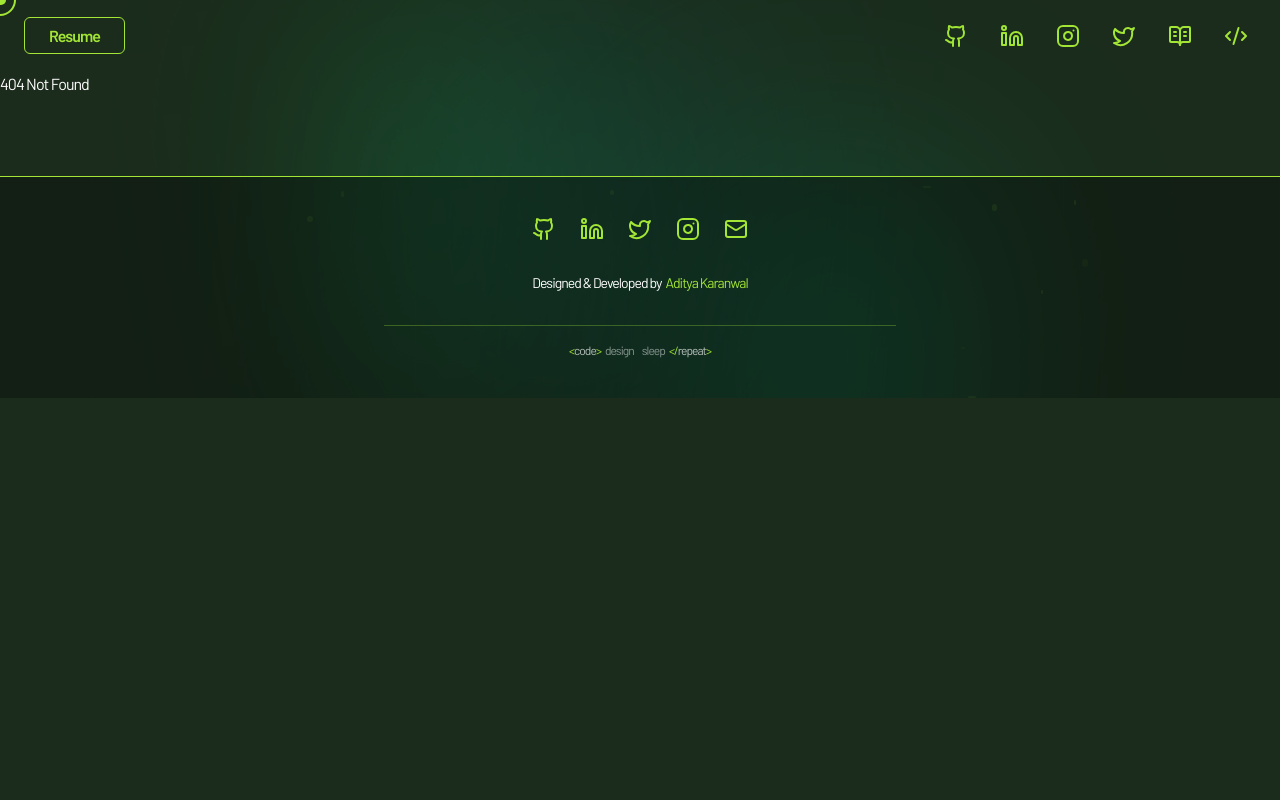
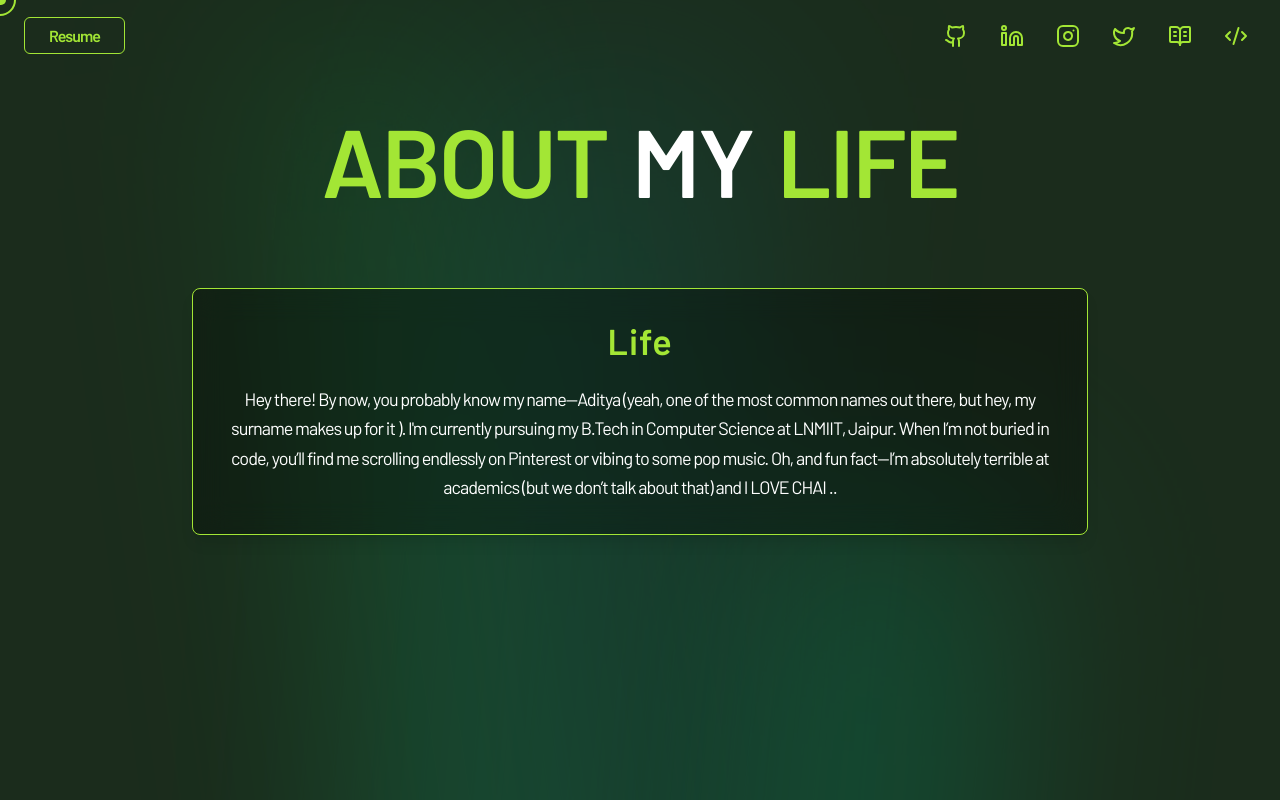
Before and after one commit to karanwal123/me_my, a React (Vite) app: page /life in a window 1280 px wide. Before the commit this address had no page. Shown: the top 800 px of the page. Built offline with nearby package versions, Linux system fonts and the light colour scheme.

Commit message:
about_life/me page

```diff
--- a/src/Routes.jsx
+++ b/src/Routes.jsx
@@ -2,6 +2,7 @@ import { Routes, Route } from "react-router-dom";
 import HomePage from "./components/HomePage";
 import Design from "./pages/Design";
 import Tech from "./pages/Tech";
+import Life from "./pages/Life";
 
 function AppRoutes() {
   return (
@@ -10,6 +11,7 @@ function AppRoutes() {
       <Route path="/home" element={<HomePage />} />
       <Route path="/design" element={<Design />} />
       <Route path="/tech-achievements" element={<Tech />} />
+      <Route path="/life" element={<Life />} />
       <Route path="*" element={<h1 className="text-white">404 Not Found</h1>} />
     </Routes>
   );
--- /dev/null
+++ b/src/pages/Life.jsx
@@ -0,0 +1,72 @@
+import { Info, User, Heart } from "lucide-react";
+import { useState, useEffect, useRef } from "react";
+import gsap from "gsap";
+import AnimatedQuoteBox from "../components/AnimatedQuoteBox ";
+
+const Life = () => {
+  const [visible, setVisible] = useState(false);
+  const quoteRef = useRef(null);
+
+  useEffect(() => {
+    setTimeout(() => setVisible(true), 300); // Delay for animation
+
+    // GSAP animation for the quote section
+    gsap.fromTo(
+      quoteRef.current,
+      { opacity: 0, y: 30 },
+      { opacity: 1, y: 0, duration: 1, delay: 0.5, ease: "power3.out" }
+    );
+  }, []);
+
+  return (
+    <div className="flex flex-col items-center min-h-screen text-white px-4 pt-10 space-y-20">
+      <div className="w-full flex justify-center">
+        <h1
+          className={`flex flex-wrap gap-6 text-7xl md:text-8xl font-extrabold tracking-tight text-center transition-all duration-700 ${
+            visible ? "opacity-100 transform-none" : "opacity-0 translate-y-6"
+          }`}
+        >
+          {[
+            { text: "ABOUT", icon: Info, color: "text-lime-400" },
+            { text: "MY", icon: User, color: "text-white" },
+            { text: "LIFE", icon: Heart, color: "text-lime-400" },
+          ].map(({ text, icon: Icon, color }, index) => (
+            <div key={index} className="relative group">
+              <span
+                className={`transition-all duration-300 cursor-default group-hover:opacity-0 ${color}`}
+              >
+                {text}
+              </span>
+              {Icon && (
+                <Icon
+                  className="absolute top-1/2 left-1/2 transform -translate-x-1/2 -translate-y-1/2 opacity-0 scale-75 group-hover:opacity-100 group-hover:scale-100 transition-all duration-300"
+                  size={80}
+                />
+              )}
+            </div>
+          ))}
+        </h1>
+      </div>
+
+      {/* Tech Stack Section */}
+      <div className="border border-lime-400 rounded-lg p-8 bg-black bg-opacity-30 backdrop-blur-lg w-full max-w-4xl text-center shadow-lg">
+        <h2 className="text-lime-400 text-4xl font-bold mb-6 tracking-wide transition-all duration-300 hover:drop-shadow-[0_0_10px_#a3e635]">
+            Life
+        </h2>
+
+        <p className="text-white text-lg leading-relaxed transition-all duration-500 hover:text-lime-300 hover:tracking-wide">
+          Hey there! By now, you probably know my name—Aditya (yeah, one of the
+          most common names out there, but hey, my surname makes up for it ).
+          I'm currently pursuing my B.Tech in Computer Science at LNMIIT,
+          Jaipur. When I’m not buried in code, you’ll find me scrolling
+          endlessly on Pinterest or vibing to some pop music. Oh, and fun
+          fact—I’m absolutely terrible at academics (but we don’t talk about
+          that) and I LOVE CHAI ..
+        </p>
+      </div>
+
+    </div>
+  );
+};
+
+export default Life;
```
